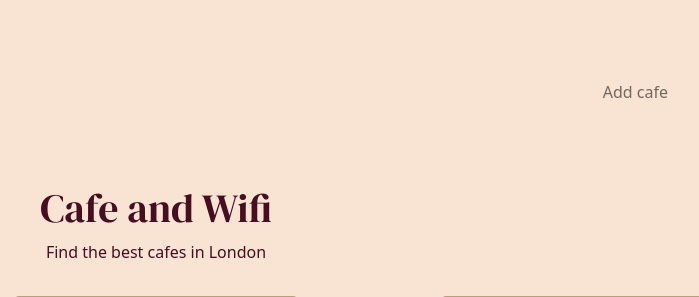
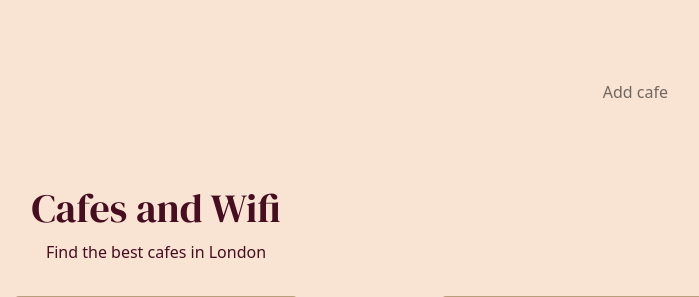
Before and after one commit to Ezedike-Evan/Cafe-and-Wifi, a Flask app: page / in a window 1280 px wide. Shown: the top 297 px of the page, without its empty margins (484-1183 px from the left). Run offline with Flask 2, Linux system fonts and the light colour scheme; data comes from the database, SQL or seed files in the repository; some libraries are stand-ins or nearby versions.

Commit message:
Corrected typo: Cafes abd wifi

```diff
--- a/templates/index.html
+++ b/templates/index.html
@@ -2,7 +2,7 @@
 {% block title %}Cafes and Wifi{% endblock %}
 {% block navlink1 %}<a class="nav-link" href="{{ url_for('new_cafe')}}">Add cafe</a>{% endblock navlink1 %}
 {% block content %}
-<h1>Cafe and Wifi</h1>
+<h1>Cafes and Wifi</h1>
 <p>Find the best cafes in London</p>
 {% with messages = get_flashed_messages() %}
 {% if messages %}
```
